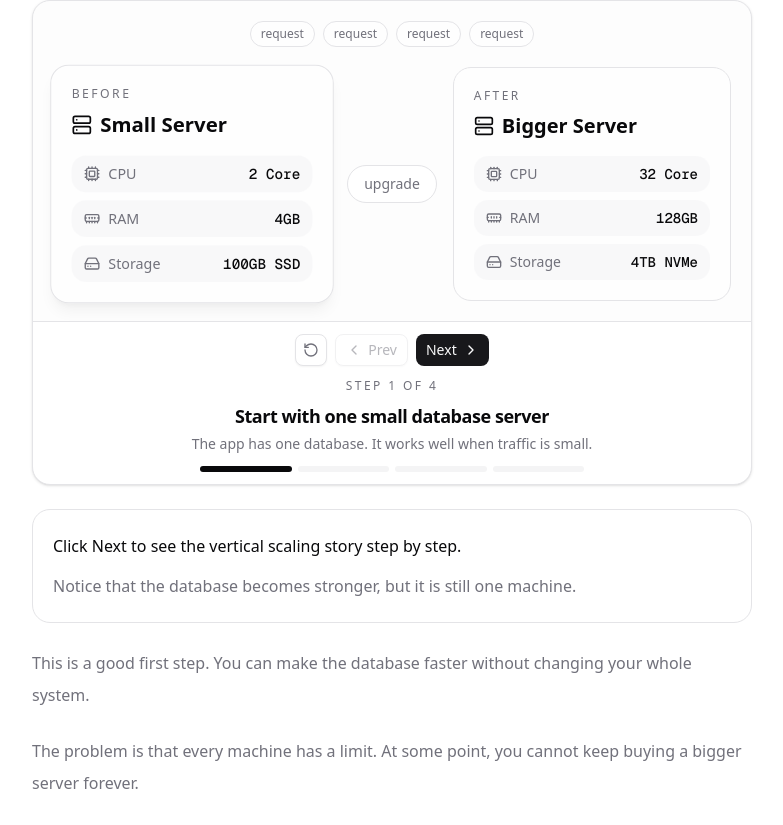
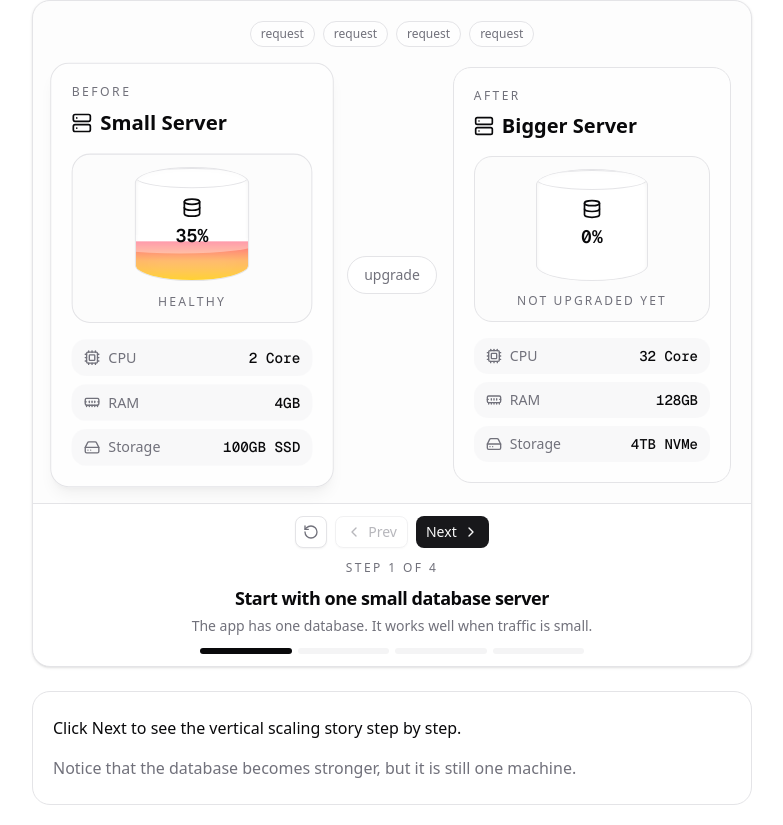
Before and after one commit to NikhilPatil2727/modern-portfolio, a Next.js app: page /blog/vertical-vs-horizontal-scaling in a window 1280 px wide. Shown: the part 1635-2460 px from the top of the page, without its empty margins (248-1031 px from the left). Built offline with nearby package versions, Linux system fonts and the light colour scheme.

Commit message:
feat(blog): enhance ScalingVisualizer with animated LiquidDatabase component for better visual representation

```diff
--- a/components/blog/ScalingVisualizer.tsx
+++ b/components/blog/ScalingVisualizer.tsx
@@ -1,6 +1,7 @@
 "use client";
 
 import { useState } from "react";
+import { motion } from "framer-motion";
 import {
   Check,
   ChevronLeft,
@@ -26,6 +27,12 @@ const comparisonRows = [
   ["Scalability", "Limited by hardware", "Can keep adding machines"],
   ["Maintenance", "Easy", "Needs monitoring and routing"],
   ["Failure Handling", "One DB can stop everything", "One shard can fail separately"],
+];
+
+const shardColors = [
+  "from-sky-400 via-cyan-300 to-blue-500",
+  "from-emerald-400 via-teal-300 to-cyan-500",
+  "from-amber-300 via-orange-300 to-rose-400",
 ];
 
 const verticalSteps = [
@@ -89,6 +96,9 @@ export function VerticalScalingDiagram() {
             cpu={step >= 1 ? "92% busy" : "2 Core"}
             ram={step >= 1 ? "88% used" : "4GB"}
             disk="100GB SSD"
+            fill={step >= 1 ? 92 : 35}
+            fillLabel={step >= 1 ? "Almost full" : "Healthy"}
+            fillColor="from-amber-300 via-orange-300 to-rose-400"
             highlighted={step <= 1}
           />
           <div className="flex justify-center text-muted-foreground">
@@ -108,6 +118,9 @@ export function VerticalScalingDiagram() {
             cpu="32 Core"
             ram="128GB"
             disk="4TB NVMe"
+            fill={step >= 2 ? 42 : 0}
+            fillLabel={step >= 2 ? "More room" : "Not upgraded yet"}
+            fillColor="from-sky-400 via-cyan-300 to-blue-500"
             strong={step >= 2}
             highlighted={step >= 2}
           />
@@ -140,6 +153,9 @@ function ServerBox({
   cpu,
   ram,
   disk,
+  fill,
+  fillLabel,
+  fillColor,
   strong = false,
   highlighted = false,
 }: {
@@ -148,6 +164,9 @@ function ServerBox({
   cpu: string;
   ram: string;
   disk: string;
+  fill: number;
+  fillLabel: string;
+  fillColor: string;
   strong?: boolean;
   highlighted?: boolean;
 }) {
@@ -164,11 +183,56 @@ function ServerBox({
         <Server className="h-5 w-5" />
         {subtitle}
       </h3>
+      <LiquidDatabase fill={fill} label={fillLabel} colorClass={fillColor} className="mt-4" />
       <div className="mt-4 space-y-2 text-sm">
         <Metric icon={Cpu} label="CPU" value={cpu} />
         <Metric icon={MemoryStick} label="RAM" value={ram} />
         <Metric icon={HardDrive} label="Storage" value={disk} />
       </div>
+    </div>
+  );
+}
+
+function LiquidDatabase({
+  fill,
+  label,
+  colorClass,
+  className,
+}: {
+  fill: number;
+  label: string;
+  colorClass: string;
+  className?: string;
+}) {
+  return (
+    <div className={cn("relative overflow-hidden rounded-2xl border border-border bg-muted/30 p-3", className)}>
+      <div className="relative mx-auto h-28 w-28 overflow-hidden rounded-[50%/14%] border border-border bg-background shadow-inner">
+        <div className="absolute left-0 right-0 top-0 z-20 h-5 rounded-[50%] border border-border bg-background/80" />
+        <motion.div
+          className={cn("absolute bottom-0 left-0 right-0 bg-gradient-to-t", colorClass)}
+          initial={{ height: "0%" }}
+          animate={{ height: `${fill}%` }}
+          transition={{ duration: 0.75, ease: "easeOut" }}
+        >
+          <motion.div
+            className="absolute -top-2 left-[-20%] h-5 w-[140%] rounded-[50%] bg-white/35"
+            animate={{ x: ["-10%", "10%", "-10%"] }}
+            transition={{ duration: 2.4, repeat: Infinity, ease: "easeInOut" }}
+          />
+          <motion.div
+            className="absolute inset-x-3 top-4 h-3 rounded-full bg-white/20 blur-sm"
+            animate={{ opacity: [0.25, 0.65, 0.25] }}
+            transition={{ duration: 1.8, repeat: Infinity, ease: "easeInOut" }}
+          />
+        </motion.div>
+        <div className="absolute inset-0 z-30 flex flex-col items-center justify-center text-center">
+          <Database className="h-5 w-5 text-foreground" />
+          <p className="mt-1 font-mono text-lg font-semibold text-foreground">{fill}%</p>
+        </div>
+      </div>
+      <p className="mt-3 text-center text-xs font-medium uppercase tracking-[0.18em] text-muted-foreground">
+        {label}
+      </p>
     </div>
   );
 }
@@ -219,7 +283,10 @@ export function ShardingArchitectureDiagram() {
               ["Shard 1", "Users A-M", "62% full"],
               ["Shard 2", "Users N-Z", "48% full"],
               ["Shard 3", "Orders", "73% full"],
-            ].map(([title, range, fill], index) => (
+            ].map(([title, range, fill], index) => {
+              const numericFill = Number(fill.replace("% full", ""));
+
+              return (
               <div
                 key={title}
                 className={cn(
@@ -235,15 +302,16 @@ export function ShardingArchitectureDiagram() {
                   {title}
                 </div>
                 <p className="mt-2 text-sm text-muted-foreground">{range}</p>
-                <div className="mt-4 h-2 overflow-hidden rounded-full bg-muted">
-                  <div
-                    className="h-full rounded-full bg-foreground transition-all duration-700"
-                    style={{ width: step >= 3 ? fill.replace(" full", "") : "0%" }}
-                  />
-                </div>
+                <LiquidDatabase
+                  fill={step >= 3 ? numericFill : 0}
+                  label={step >= 3 ? fill : "waiting"}
+                  colorClass={shardColors[index]}
+                  className="mt-4"
+                />
                 <p className="mt-2 text-xs text-muted-foreground">{fill}</p>
               </div>
-            ))}
+              );
+            })}
           </div>
         </div>
       </div>
```
